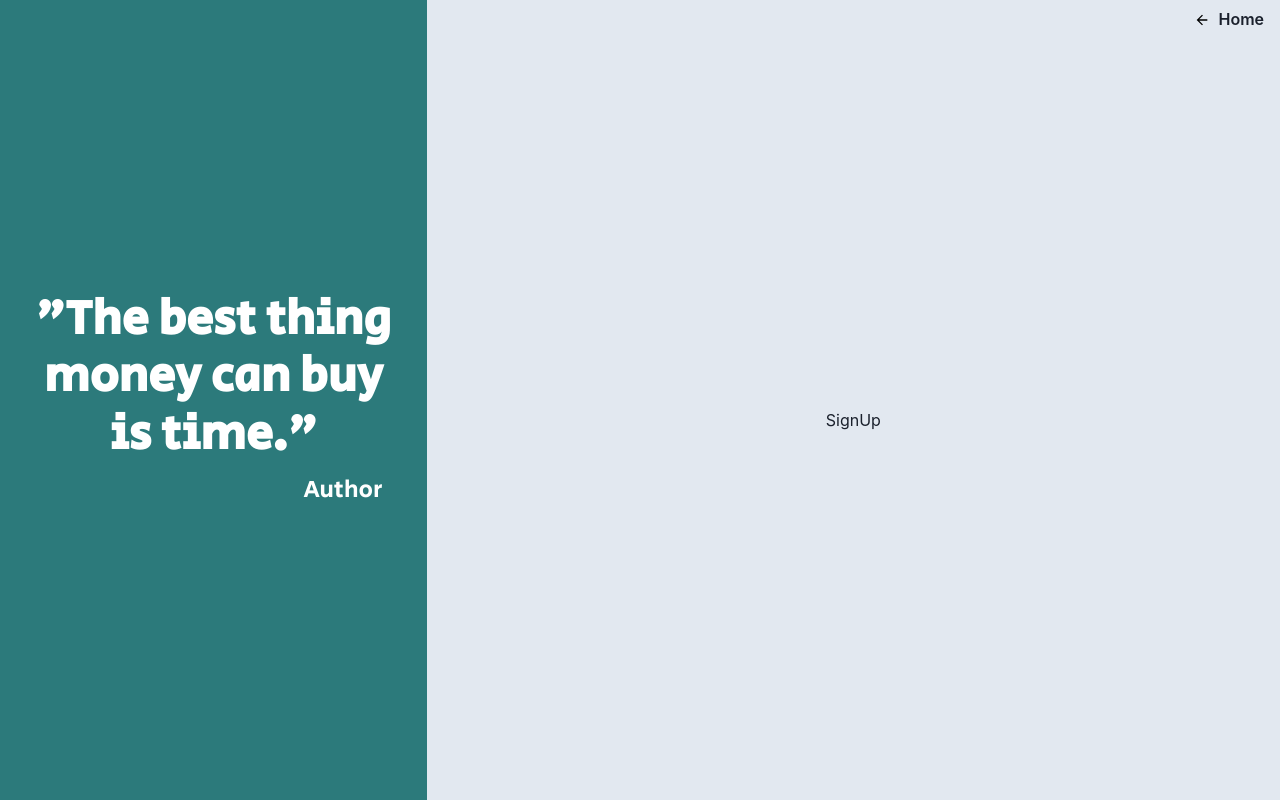
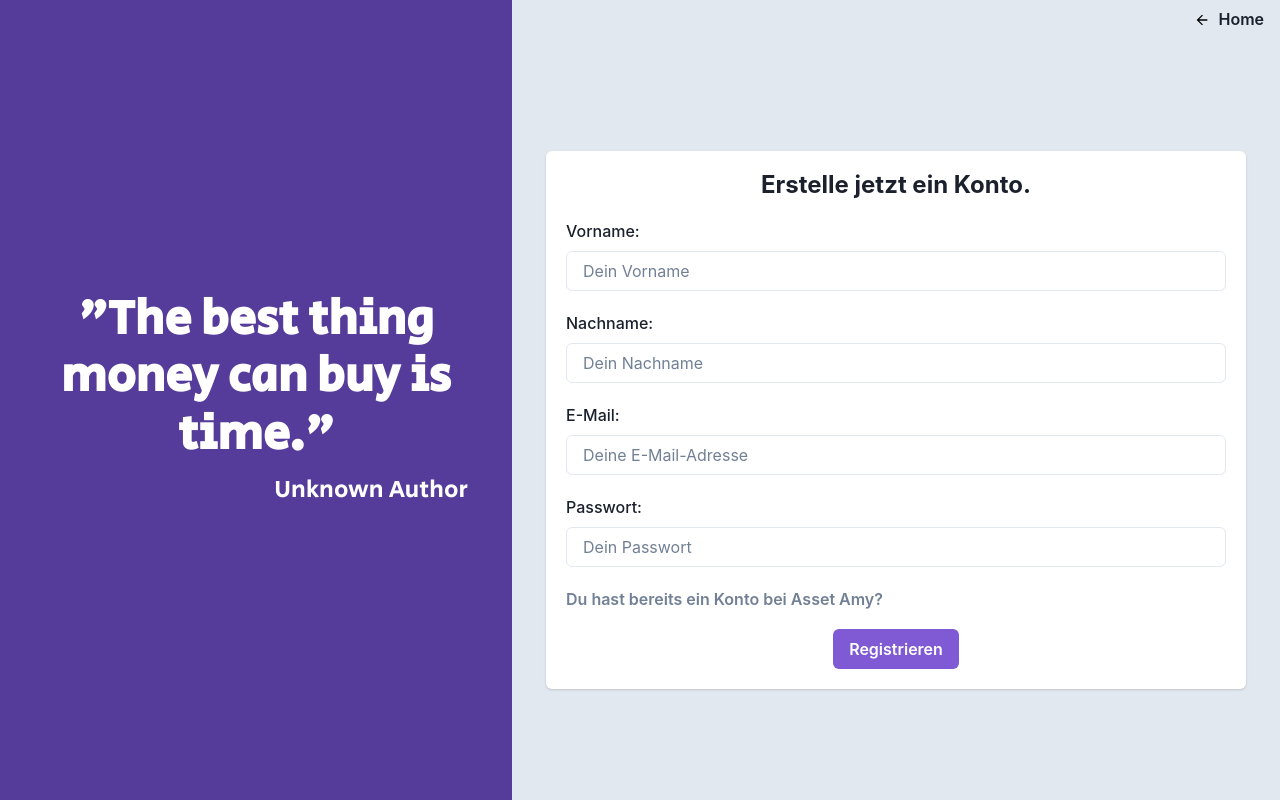
Before and after one commit to batzlov/asset-amy, a React (Vite) app in the folder frontend/: page /sign-up in a window 1280 px wide. Built offline with nearby package versions, Linux system fonts and the light colour scheme.

Commit message:
experimenting with formik and yup

```diff
--- a/frontend/package.json
+++ b/frontend/package.json
@@ -15,11 +15,13 @@
         "@emotion/styled": "^11.10.6",
         "@fontsource/secular-one": "^4.5.9",
         "esbuild": "^0.17.15",
+        "formik": "^2.2.9",
         "framer-motion": "^10.9.2",
         "json-server": "^0.17.3",
         "react": "^18.2.0",
         "react-dom": "^18.2.0",
-        "react-router-dom": "^6.10.0"
+        "react-router-dom": "^6.10.0",
+        "yup": "^1.1.1"
     },
     "devDependencies": {
         "@types/node": "^18.15.11",
--- a/frontend/src/layouts/AuthLayout.tsx
+++ b/frontend/src/layouts/AuthLayout.tsx
@@ -13,17 +13,24 @@ import { NavLink, Outlet } from "react-router-dom";
 
 export default function AuthLayout() {
     return (
-        <Grid as="main" minH="100vh" w="100vw" templateColumns="repeat(6, 1fr)">
+        <Grid
+            as="main"
+            minH="100vh"
+            w="100vw"
+            templateColumns="repeat(10, 1fr)"
+        >
             <GridItem
-                bg="teal.600"
+                bg="purple.700"
+                display={{
+                    base: "none",
+                    lg: "flex",
+                }}
                 alignItems="center"
-                display="flex"
                 justifyContent="center"
                 p={6}
                 colSpan={{
-                    base: 6,
-                    lg: 3,
-                    xl: 2,
+                    base: 10,
+                    lg: 4,
                 }}
             >
                 <VStack>
@@ -45,16 +52,16 @@ export default function AuthLayout() {
                         pr={5}
                         textAlign="end"
                     >
-                        Author
+                        Unknown Author
                     </Text>
                 </VStack>
             </GridItem>
             <GridItem
                 bg="gray.200"
                 colSpan={{
-                    base: 6,
-                    lg: 3,
-                    xl: 4,
+                    base: 10,
+                    lg: 6,
+                    xl: 6,
                 }}
             >
                 <Box display="flex" justifyContent="end">
--- a/frontend/src/pages/SignIn.tsx
+++ b/frontend/src/pages/SignIn.tsx
@@ -1,4 +1,8 @@
 import {
+    Alert,
+    AlertDescription,
+    AlertIcon,
+    AlertTitle,
     Button,
     Card,
     CardBody,
@@ -8,16 +12,32 @@ import {
     Input,
     Stack,
 } from "@chakra-ui/react";
-import { useState } from "react";
-import { Form } from "react-router-dom";
-
+import { useFormik } from "formik";
+import { Form, NavLink } from "react-router-dom";
+import * as Yup from "yup";
 import useAuth from "../components/store/AuthContext";
 
 export default function SignIn() {
-    const [mail, setMail] = useState("");
-    const [password, setPasswort] = useState("");
+    const { signIn, error: signInError } = useAuth();
 
-    const auth = useAuth();
+    const formik = useFormik({
+        initialValues: {
+            email: "",
+            password: "",
+        },
+        validationSchema: Yup.object({
+            email: Yup.string()
+                .required()
+                .email("Bitte eine gültiges E-Mail eingeben."),
+            password: Yup.string()
+                .required()
+                .min(3, "Bitte ein gültiges Passwort eingeben."),
+        }),
+        onSubmit: (values) => {
+            console.log(values);
+            signIn(values.email, values.password);
+        },
+    });
 
     return (
         <Card m={6} w="100%" maxW="700px">
@@ -25,38 +45,58 @@ export default function SignIn() {
                 <Heading as="h2" fontSize="2xl" textAlign="center" mb={5}>
                     Melde dich in deinem Konto an.
                 </Heading>
-                <Form
-                    method="post"
-                    // signIn Funktion wird nicht ausgeführt
-                    onSubmit={() => auth.signIn(mail, password)}
-                >
-                    <FormControl isRequired mb="20px">
+                <Form onSubmit={formik.handleSubmit}>
+                    {signInError && (
+                        <Alert status="error" mb={5}>
+                            <AlertIcon />
+                            <AlertTitle>Ups!</AlertTitle>
+                            <AlertDescription>
+                                Etwas ist schief gelaufen. Bitte überprüfe deine
+                                Eingaben.
+                            </AlertDescription>
+                        </Alert>
+                    )}
+                    <FormControl
+                        mb="20px"
+                        isInvalid={
+                            formik.touched.email && formik.errors.email
+                                ? true
+                                : false
+                        }
+                    >
                         <FormLabel>E-Mail:</FormLabel>
                         <Input
                             type="text"
-                            name="mail"
+                            name="email"
                             placeholder="Deine E-Mail-Adresse"
-                            value={mail}
-                            onChange={(_mail) => setMail(_mail.target.value)}
+                            onChange={formik.handleChange}
+                            onBlur={formik.handleBlur}
+                            value={formik.values.email}
                         />
                     </FormControl>
-                    <FormControl isRequired mb="20px">
+                    <FormControl
+                        mb="20px"
+                        isInvalid={
+                            formik.touched.password && formik.errors.password
+                                ? true
+                                : false
+                        }
+                    >
                         <FormLabel>Passwort:</FormLabel>
                         <Input
                             type="password"
                             name="password"
                             placeholder="Dein Passwort"
-                            value={password}
-                            onChange={(_password) =>
-                                setPasswort(_password.target.value)
-                            }
+                            onChange={formik.handleChange}
+                            onBlur={formik.handleBlur}
+                            value={formik.values.password}
                         />
                     </FormControl>
-                    <Button variant="link" mb="20px">
+                    <Button as={NavLink} to="/sign-up" variant="link" mb="20px">
                         Du hast noch kein Konto bei Asset Amy?
                     </Button>
                     <Stack direction="row" justifyContent="center">
-                        <Button type="submit" colorScheme="teal">
+                        <Button type="submit" colorScheme="purple">
                             Anmelden
                         </Button>
                     </Stack>
--- a/frontend/src/pages/SignUp.tsx
+++ b/frontend/src/pages/SignUp.tsx
@@ -1,3 +1,96 @@
+import {
+    Button,
+    Card,
+    CardBody,
+    FormControl,
+    FormLabel,
+    Heading,
+    Input,
+    Stack,
+} from "@chakra-ui/react";
+import { useState } from "react";
+import { Form, NavLink } from "react-router-dom";
+
 export default function SignUp() {
-    return <div>SignUp</div>;
+    const [firstName, setFirstName] = useState("");
+    const [lastName, setLastName] = useState("");
+    const [email, setEmail] = useState("");
+    const [password, setPasswort] = useState("");
+
+    return (
+        <Card m={6} w="100%" maxW="700px">
+            <CardBody>
+                <Heading as="h2" fontSize="2xl" textAlign="center" mb={5}>
+                    Erstelle jetzt ein Konto.
+                </Heading>
+                <Form>
+                    <FormControl mb="20px">
+                        <FormLabel>Vorname:</FormLabel>
+                        <Input
+                            type="text"
+                            name="firstName"
+                            placeholder="Dein Vorname"
+                            value={firstName}
+                            onChange={(_firstName) =>
+                                setEmail(_firstName.target.value)
+                            }
+                        />
+                    </FormControl>
+                    <FormControl mb="20px">
+                        <FormLabel>Nachname:</FormLabel>
+                        <Input
+                            type="text"
+                            name="lastName"
+                            placeholder="Dein Nachname"
+                            value={lastName}
+                            onChange={(_lastName) =>
+                                setEmail(_lastName.target.value)
+                            }
+                        />
+                    </FormControl>
+                    <FormControl mb="20px">
+                        <FormLabel>E-Mail:</FormLabel>
+                        <Input
+                            type="text"
+                            name="email"
+                            placeholder="Deine E-Mail-Adresse"
+                            value={email}
+                            onChange={(_email) => setEmail(_email.target.value)}
+                        />
+                    </FormControl>
+                    <FormControl mb="20px">
+                        <FormLabel>Passwort:</FormLabel>
+                        <Input
+                            type="password"
+                            name="password"
+                            placeholder="Dein Passwort"
+                            value={password}
+                            onChange={(_password) =>
+                                setPasswort(_password.target.value)
+                            }
+                        />
+                    </FormControl>
+                    <Button as={NavLink} to="/sign-in" variant="link" mb="20px">
+                        Du hast bereits ein Konto bei Asset Amy?
+                    </Button>
+                    <Stack direction="row" justifyContent="center">
+                        <Button
+                            type="submit"
+                            colorScheme="purple"
+                            onClick={() => {
+                                console.log(
+                                    firstName,
+                                    lastName,
+                                    email,
+                                    password
+                                );
+                            }}
+                        >
+                            Registrieren
+                        </Button>
+                    </Stack>
+                </Form>
+            </CardBody>
+        </Card>
+    );
 }
```
Also changed, not shown: 1 other file (tests, documents, lock files or other folders).
